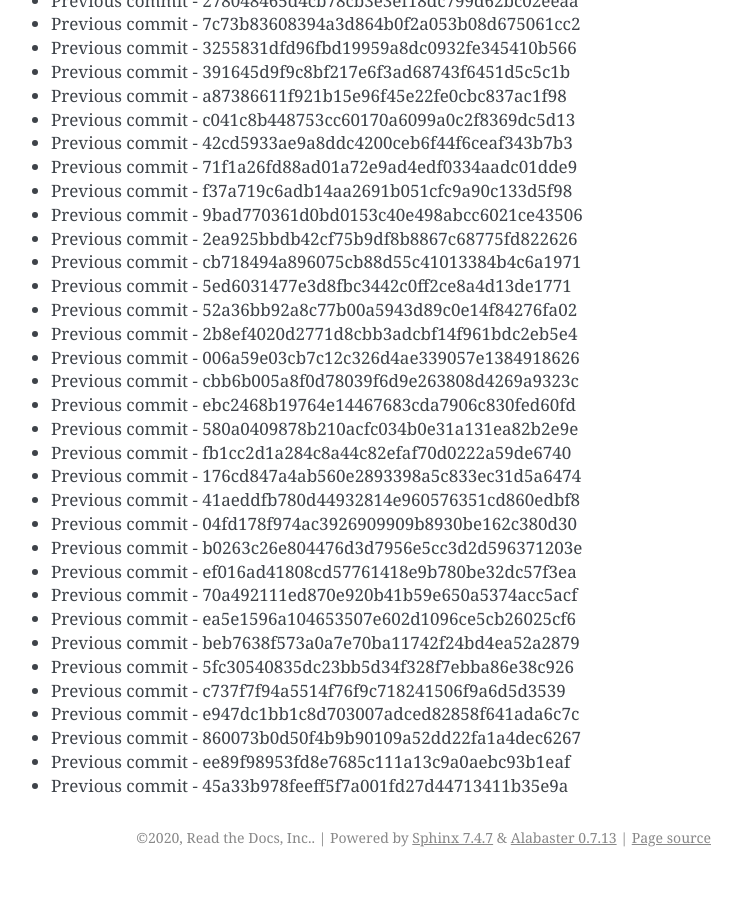
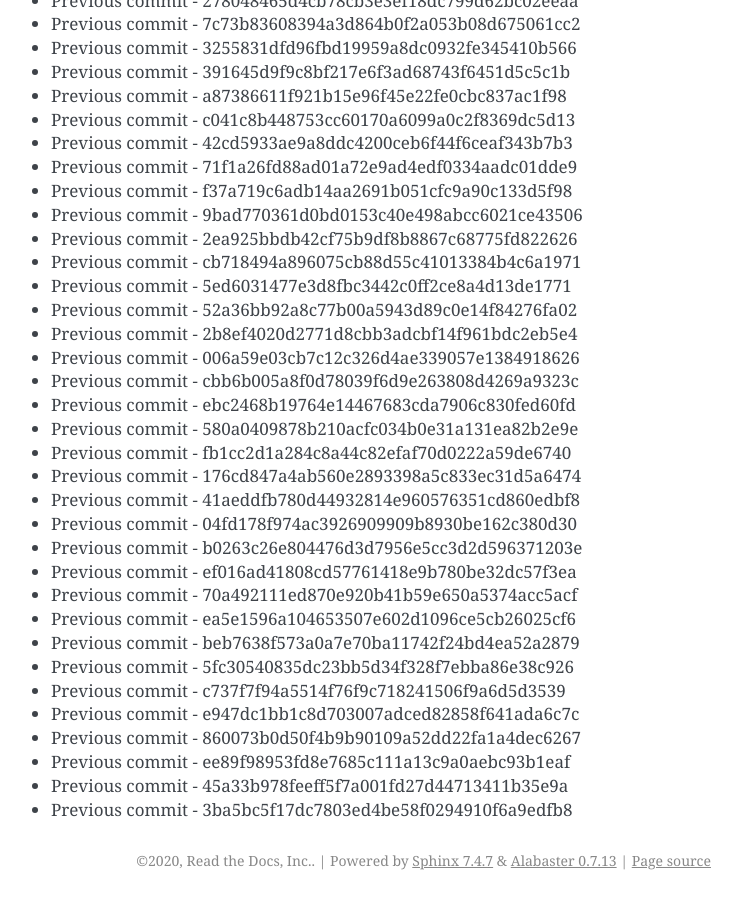
Before and after one commit to readthedocs/rtd-git-stresstest, a Sphinx documentation site: the page built from docs/updates.rst, in a window 1280 px wide and 900 px high, scrolled down 67548 px. Shown: the whole window, without its empty margins (399-1141 px from the left). Built offline with Sphinx 7.4.7, drawn with Linux system fonts in a browser that asks for light colours; before the commit the page ends 68425 px from its top, so only the background shows below that.

Commit message:
Generating commit from previous: 3ba5bc5f17dc7803ed4be58f0294910f6a9edfb8

```diff
--- a/docs/updates.rst
+++ b/docs/updates.rst
@@ -2870,3 +2870,4 @@ It can be tested for any performance characteristics.
 * Previous commit - 860073b0d50f4b9b90109a52dd22fa1a4dec6267
 * Previous commit - ee89f98953fd8e7685c111a13c9a0aebc93b1eaf
 * Previous commit - 45a33b978feeff5f7a001fd27d44713411b35e9a
+* Previous commit - 3ba5bc5f17dc7803ed4be58f0294910f6a9edfb8
```
